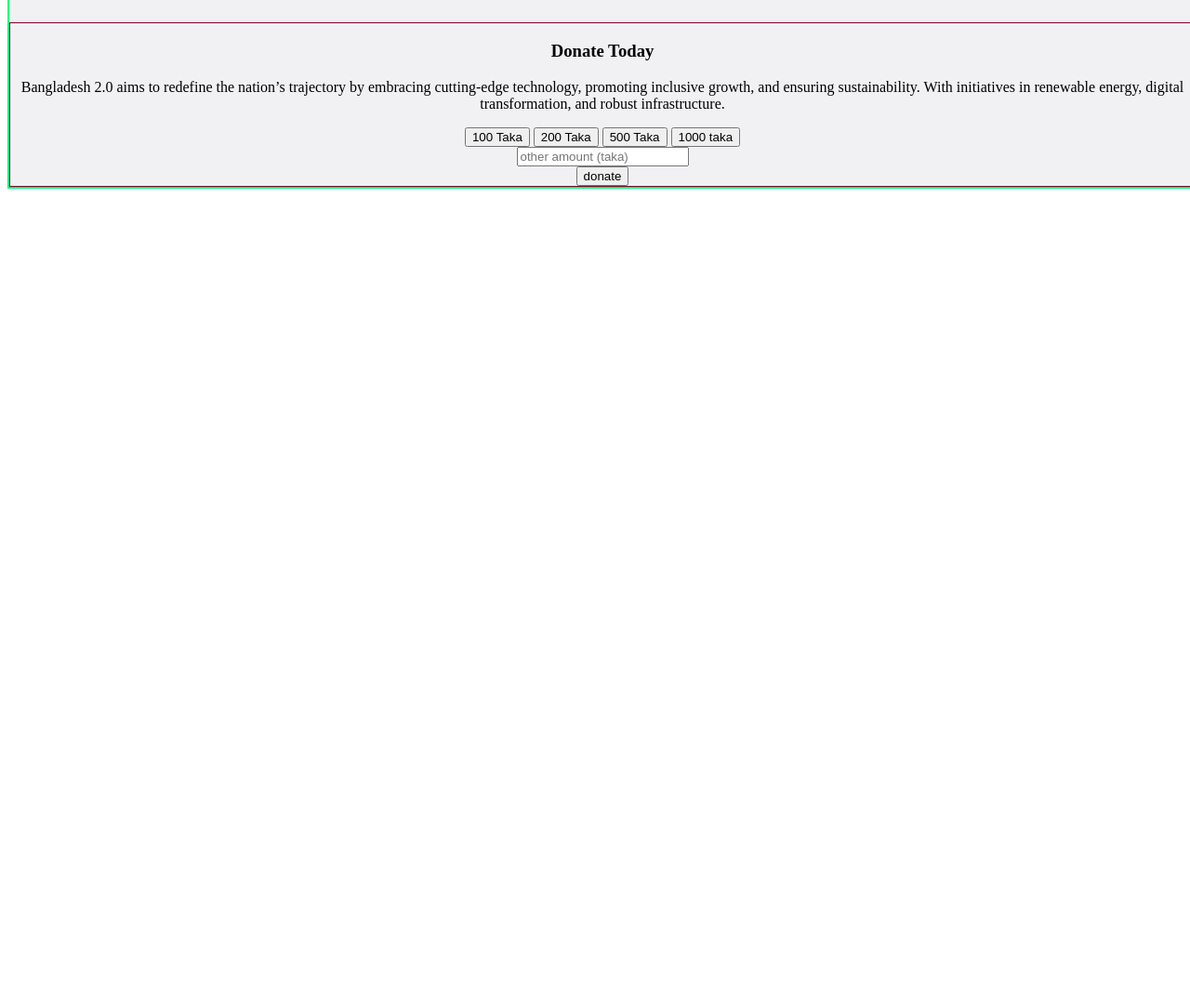
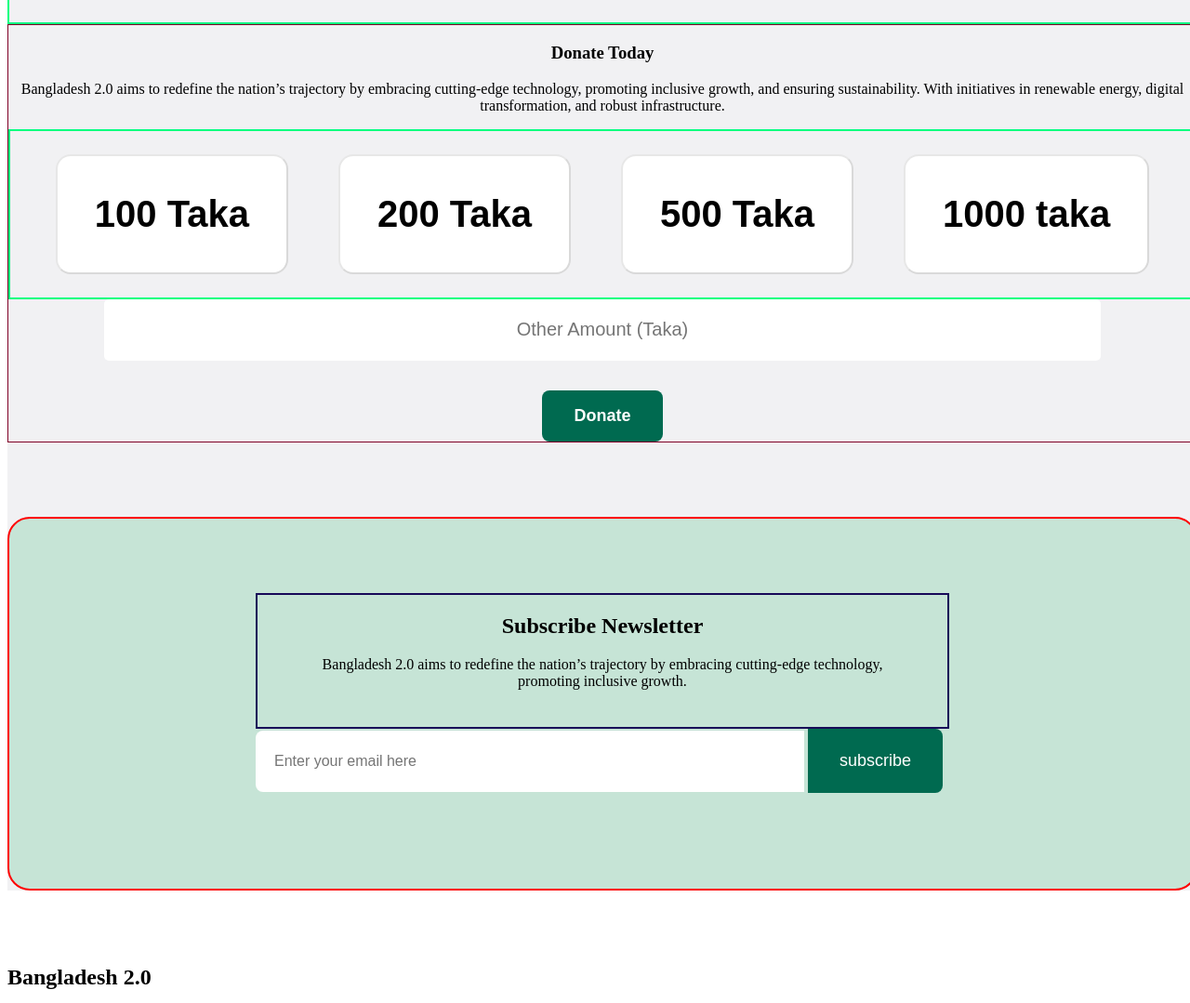
Before and after one commit to Mainul-J/assignment-1-banglahesh, a plain HTML site: page index.html in a window 1280 px wide. Shown: the part 2735-3814 px from the top of the page at 93% size. Before the commit the page ends 2946 px from the top, so only its background shows below. Drawn offline with Linux system fonts and the light colour scheme.

Commit message:
footer section is starting

```diff
--- a/index.html
+++ b/index.html
@@ -105,29 +105,49 @@
                     </div>
                 </div>
                 </div>
+        </section>
 
          <!-- section donate -->
           <section class="donate">
             <h3 class="section-title">Donate Today</h3>
             <p class="section-description">Bangladesh 2.0 aims to redefine the nation’s trajectory by embracing cutting-edge technology, promoting inclusive growth, and ensuring sustainability. With initiatives in renewable energy, digital transformation, and robust infrastructure.</p>
-            <div class="donate-btn">
-                <button>100 Taka</button>
-                <button>200 Taka</button>
-                <button>500 Taka</button>
-                <button>1000 taka</button>
+            <div class="btn">
+                <button class="donate-btn">100 Taka</button>
+                <button class="donate-btn">200 Taka</button>
+                <button class="donate-btn">500 Taka</button>
+                <button class="donate-btn">1000 taka</button>
             </div>
-            <form action="">
-                <label for="">
-                  <input type="text" name="" id=""placeholder="other amount (taka)">
-                </label>
-                <div class="donate-btn">
-                    <button class="" type="button">donate</button>
-                </div>
-            </form>
+                <form action="">
+                    <input class="text" type="text" name="" id="" placeholder="Other Amount (Taka)">
+
+                 </form>
+                    <button class="btn-donate">Donate</button>
+          </section>
+
+          <section class="subscribe">
+            <div class="subscribe-container ">
+                <h1 class="section-title">Subscribe Newsletter</h1>
+                <p class="section-description">Bangladesh 2.0 aims to redefine the nation’s trajectory by embracing cutting-edge technology, promoting inclusive growth.</p></div>
+
+                <div class="subscribe-from display">
+                    <form action="">
+                        <input class="subscribe-text" type="email" name="" id="" placeholder="Enter your email here">
+                        <button class="subscribe-btn">subscribe</button></form>
+            </div>
+
           </section>
     </main>
     <footer>
+           <section class="footer">
+            <h2 class="section-title">Bangladesh 2.0</h2>
 
+            <div class="footer-contact">
+                <a href=""><img src="./assets/facebook.png" alt=""></a>
+                <a href=""><img src="./assets/instagram.png" alt=""></a>
+                <a href=""><img src="./assets/x.png" alt=""></a>
+            </div>
+
+           </section>
     </footer>
 </body>
 </html>
--- a/style/style.css
+++ b/style/style.css
@@ -137,3 +137,87 @@ main{
     border: 1px solid rgb(128, 0, 38);
     text-align: center;
 }
+.btn{
+    border: 2px solid springgreen;
+}
+.donate-btn{
+    font-size: 40px;
+    font-weight: 600;
+    padding: 40px;
+    background-color: rgba(255, 255, 255, 1);
+    border-radius: 16px;
+    margin: 25px;
+    border-color: rgba(14, 14, 14, 0.15);
+}
+/* input[type="text"] */
+.text
+{
+    height: 46px;
+    border-radius: 5px;
+    background-color: white;
+    display: block;
+    width: 1032px;
+    padding: 10px 20px;
+    margin-bottom: 24px;
+    border: none;
+    margin: 0 auto;
+    text-align: center;
+    font-size: 20px;
+    font-weight: 400;
+}
+.btn-donate{
+    padding: 13px 26px;
+    padding: 17px 34px;
+    background-color: #006A50;
+    color: white;
+    font-size: 18px;
+    font-weight: 600;
+    border-radius: 8px;
+    border: none;
+    margin-top: 32px;
+}
+/* subscribe */
+
+.subscribe{
+    border: 2px solid red;
+    text-align: center;
+    background-color: rgba(198, 228, 214, 1);
+    margin: 80px 0px;
+    align-items: center;
+    border-radius: 24px;
+    padding: 80px 265px;
+}
+.subscribe-container{
+    border: 2px solid rgb(23, 8, 88);
+    padding: 0px 64px 24px;
+
+}
+.subscribe-from{
+
+}
+.subscribe-text
+{
+    height: 46px;
+    border-radius: 5px;
+    background-color: white;
+    padding: 10px 20px;
+    width: 550px;
+    margin-bottom: 24px;
+    border: none;
+    font-size: 16px;
+    font-weight: 400;
+    color: rgba(14, 14, 14, 0.3);
+    border-radius: 8px  0px 0px 8px;
+
+}
+.subscribe-btn{
+    padding: 18px 34px;
+    font-size: 18px;
+    font-weight: 400;
+    color: rgba(255, 255, 255, 1);
+    background-color: rgba(0, 106, 80, 1);
+    margin-left: 0px;
+    border-radius: 0px 8px 8px 0px;
+    border: none;
+    height: 69px;
+}
```
